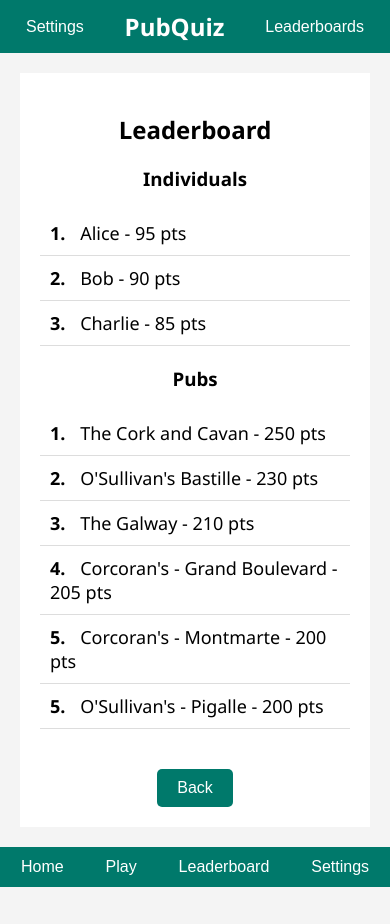
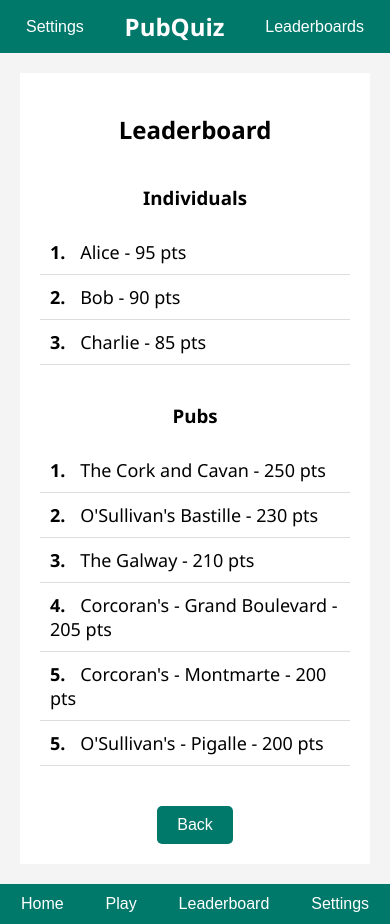
Before and after one commit to AOC238/pubgames, a React (Create React App) app: page / in a window 390 px wide. Both pictures are taken after a click on the button "Leaderboards". Before the commit the page ends 887 px from the top, so only its background shows below. Built offline with nearby package versions, Linux system fonts and the light colour scheme.

Commit message:
Update Leaderboard.css

```diff
--- a/src/styles/Leaderboard.css
+++ b/src/styles/Leaderboard.css
@@ -38,3 +38,19 @@
 .back-button:hover {
   background: #00695c;
 }
+.leaderboard-wrapper {
+  display: flex;
+  flex-wrap: wrap;
+  justify-content: space-around;
+}
+
+.leaderboard-section {
+  flex: 1;
+  min-width: 300px;
+}
+
+@media (max-width: 768px) {
+  .leaderboard-wrapper {
+    flex-direction: column;
+  }
+}
```
Lines whose indentation alone changed are shown as unchanged.
